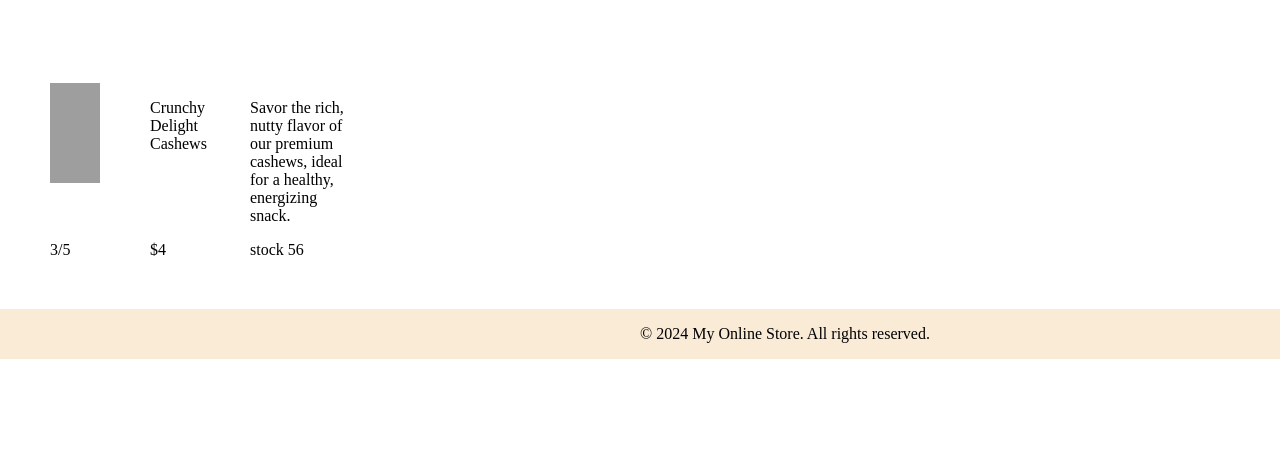
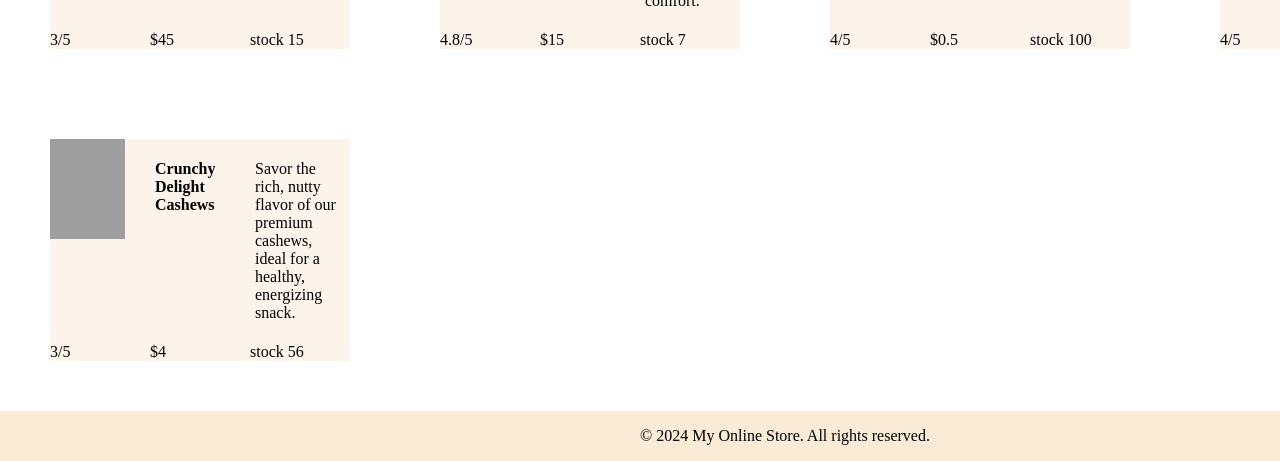
Before and after one commit to GVSU-CIS371/project1-red-team, a plain HTML site: page index.html in a window 1280 px wide. Shown: the part 725-1186 px from the top of the page. Before the commit the page ends 1084 px from the top, so only its background shows below. Drawn offline with Linux system fonts and the light colour scheme; grey boxes are pictures that could not be loaded.

Commit message:
styling stuff

```diff
--- a/main.css
+++ b/main.css
@@ -53,18 +53,25 @@
   "p p p"
   "p p p"
   "span span span";
+  background-color : rgb(252, 244, 235);
 }
 
 .store-item > span{
   width: 100px;
+  grid-row : 100;
 }
 
 .store-item > p{
+  padding : 5px;
+}
+
+div > p:first-of-type {
+  font-weight : bold;
 }
 
 img{
   height: 100px;
-  width: 50%;
+  width: 75%;
 }
 
 footer {
```
